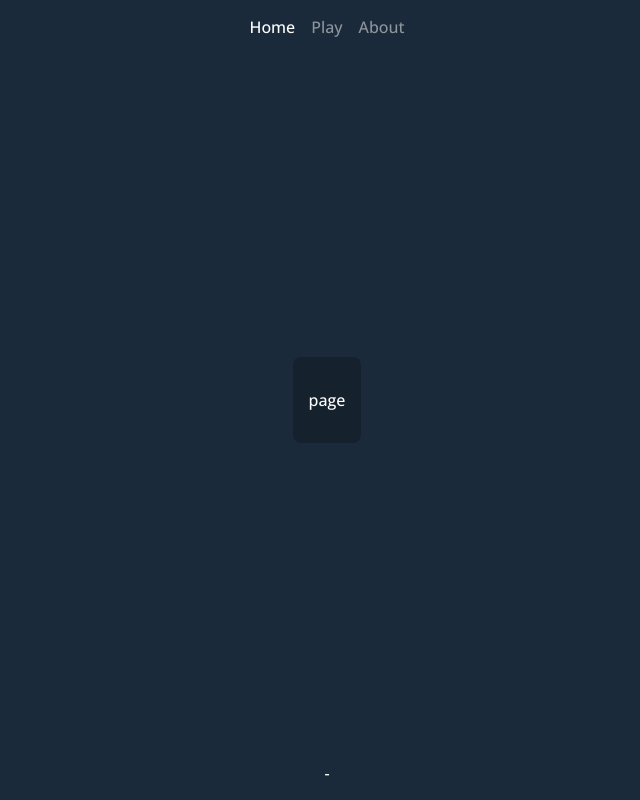
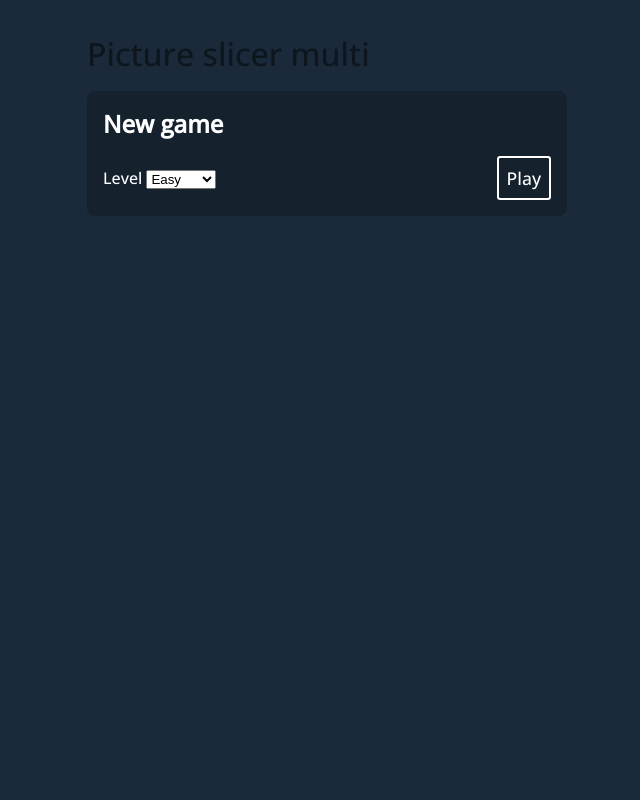
Before and after one commit to VivienGaluchot/svelte-kit-img-shuffle, a SvelteKit app: page / in a window 1280 px wide. Shown: the whole page, without its empty margins (313-953 px from the left). Built offline with nearby package versions, Linux system fonts and the light colour scheme.

Commit message:
better layout

```diff
--- /dev/null
+++ b/src/lib/layout/section.svelte
@@ -0,0 +1,17 @@
+<script lang="ts">
+</script>
+
+<section>
+	<slot />
+</section>
+
+<style>
+	section {
+		background-color: rgba(0, 0, 0, 0.2);
+		border-radius: 0.5rem;
+		padding: 1rem;
+		display: flex;
+		flex-direction: column;
+		gap: 1rem;
+	}
+</style>
--- a/src/lib/math.ts
+++ b/src/lib/math.ts
@@ -7,7 +7,7 @@ export function vec2dAdd(a: Vec2d, b: Vec2d): Vec2d {
 	return vec2dZip(a, b, (a, b) => a + b);
 }
 
-export function vec2dSubstract(a: Vec2d, b: Vec2d): Vec2d {
+export function vec2dSubtract(a: Vec2d, b: Vec2d): Vec2d {
 	return vec2dZip(a, b, (a, b) => a - b);
 }
 
--- a/src/routes/+layout.svelte
+++ b/src/routes/+layout.svelte
@@ -1,5 +1,4 @@
-<script>
-	import Nav from './Nav.svelte';
+<script lang="ts">
 </script>
 
 <svelte:head>
@@ -8,13 +7,12 @@
 
 <div class="top">
 	<div class="layout">
-		<Nav />
-
 		<div class="main">
+			<h1><a class="nav-link" href="/">Picture slicer multi</a></h1>
 			<slot />
 		</div>
 
-		<div class="foot">-</div>
+		<div class="foot" />
 	</div>
 </div>
 
@@ -39,10 +37,26 @@
 	}
 
 	.main {
-		background-color: rgba(0, 0, 0, 0.2);
 		padding: 1rem;
-		border-radius: 0.5rem;
 		justify-self: center;
 		max-width: 100%;
+		min-width: 30rem;
+		display: flex;
+		flex-direction: column;
+		gap: 1rem;
+	}
+
+	h1 {
+		margin: 0;
+	}
+
+	.nav-link {
+		color: rgba(0, 0, 0, 0.5);
+		text-decoration: none;
+		font-weight: 300;
+	}
+
+	.nav-link:hover {
+		color: rgba(0, 0, 0, 0.6);
 	}
 </style>
--- a/src/routes/+page.svelte
+++ b/src/routes/+page.svelte
@@ -1,8 +1,47 @@
 <script lang="ts">
+	import { goto } from '$app/navigation';
+	import Section from '$lib/layout/section.svelte';
+
+	let tileCount: number;
+
+	function play() {
+		goto(`/play?n=${tileCount}`);
+	}
 </script>
 
 <svelte:head>
 	<title>Picture slicer multi</title>
 </svelte:head>
 
-<p>page</p>
+<Section>
+	<h2>New game</h2>
+
+	<div class="flex-h">
+		<div>
+			<label for="tile-count-select">Level</label>
+			<select id="tile-count-select" bind:value={tileCount}>
+				<option value={50}>Easy</option>
+				<option value={100}>Medium</option>
+				<option value={250}>Hard</option>
+			</select>
+		</div>
+
+		<div>
+			<button on:click={play}>Play</button>
+		</div>
+	</div>
+</Section>
+
+<style>
+	h2 {
+		margin: 0;
+	}
+
+	.flex-h {
+		display: flex;
+		flex-wrap: wrap;
+		justify-content: space-between;
+		align-items: center;
+		gap: 1rem;
+	}
+</style>
--- a/src/routes/Nav.svelte
+++ /dev/null
@@ -1,23 +0,0 @@
-<script>
-	import { page } from '$app/stores';
-</script>
-
-<nav>
-	<a class="nav-link" class:active={$page.url.pathname === '/'} href="/">Home</a>
-	<a class="nav-link" class:active={$page.url.pathname === '/play'} href="/play">Play</a>
-	<a class="nav-link" class:active={$page.url.pathname === '/about'} href="/about">About</a>
-</nav>
-
-<style>
-	nav {
-		display: flex;
-		gap: 1rem;
-	}
-	a {
-		color: rgba(255, 255, 255, 0.5);
-		text-decoration: none;
-	}
-	a.active {
-		color: white;
-	}
-</style>
--- a/src/routes/about/+page.svelte
+++ /dev/null
@@ -1,5 +0,0 @@
-<svelte:head>
-	<title>About - Picture slicer multi</title>
-</svelte:head>
-
-<p>TODO...</p>
--- a/src/routes/play/matrix.ts
+++ b/src/routes/play/matrix.ts
@@ -198,11 +198,11 @@ export class Matrix {
 		const slotSize = this.options.getSlotSize(this.matrix[0].current, this.cols);
 		if (slotSize && this.dragFrom) {
 			// relative to drag start
-			const startClientOffset = lm.vec2dSubstract(mousePos, this.dragFrom.startClient);
+			const startClientOffset = lm.vec2dSubtract(mousePos, this.dragFrom.startClient);
 			const startOffset = lm.vec2dRound(lm.vec2dDivide(startClientOffset, slotSize));
 			// relative to last update
 			const currentPos = lm.vec2dAdd(this.dragFrom.startPos, startOffset);
-			const currentOffset = lm.vec2dSubstract(currentPos, this.dragFrom.currentPos);
+			const currentOffset = lm.vec2dSubtract(currentPos, this.dragFrom.currentPos);
 			this.dragFrom.currentPos = currentPos;
 			const actions = this.solveDrag(this.dragFrom.tiles, currentOffset);
 			if (actions.length != 0) {
```
Also changed, not shown: src/routes/play/+page.svelte (+7 -2 lines), src/routes/play/game.svelte (+14 -11 lines), src/routes/play/tile.ts (+10 -4 lines).
